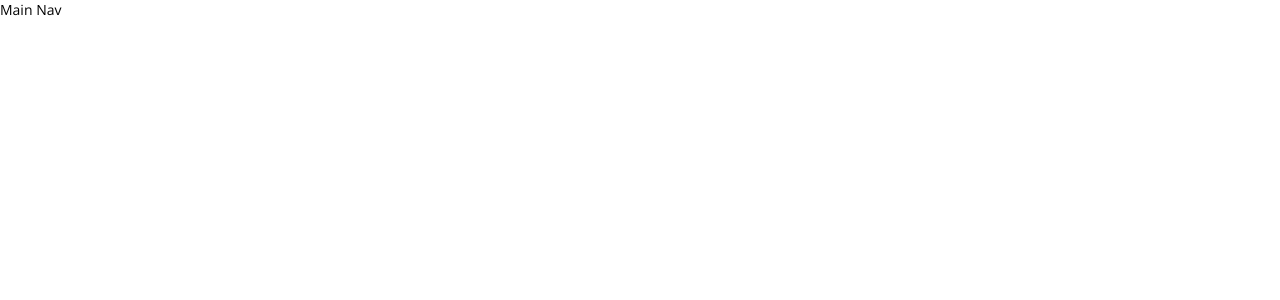
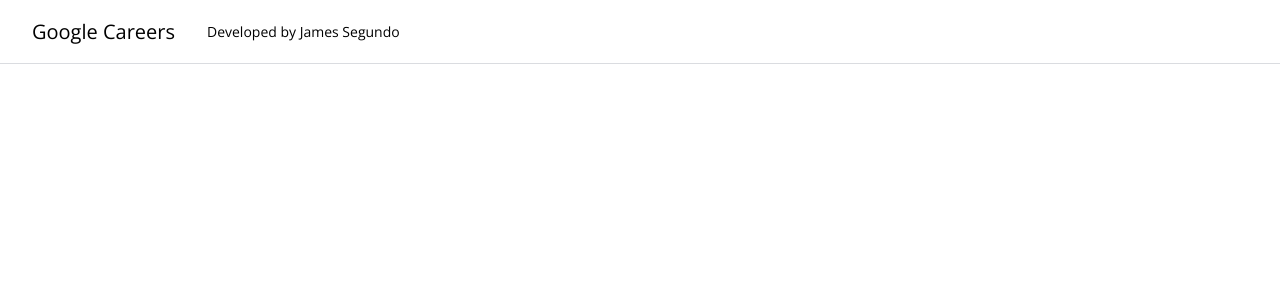
Before and after one commit to ScottBoomxx/google-careers-clone, a Vue app: page / in a window 1280 px wide. Shown: the top 300 px of the page. Built offline with nearby package versions, Linux system fonts and the light colour scheme.

Commit message:
added styling to MainNav component

```diff
--- a/src/components/MainNav.vue
+++ b/src/components/MainNav.vue
@@ -1,7 +1,29 @@
 <template>
-  <header class="w-full text-sm">Main Nav</header>
+  <header class="w-full text-sm">
+    <div class="fixed top-0 left-0 w-full h-16 bg-white">
+      <div
+        class="flex flex-nowrap h-full px-8 mx-auto border-b border-soli border-brand-gray-1"
+      >
+        <a href="/" class="flex items-center h-full text-xl">{{ company }}</a>
+        <h2 class="flex items-center h-full ml-8">
+          Developed by {{ author.firstName }} {{ author.lastName }}
+        </h2>
+      </div>
+    </div>
+  </header>
 </template>
 
 <script>
-export default { name: "MainNav" };
+export default {
+  name: "MainNav",
+  data() {
+    return {
+      company: "Google Careers",
+      author: {
+        firstName: "James",
+        lastName: "Segundo",
+      },
+    };
+  },
+};
 </script>
--- a/src/playground.js
+++ b/src/playground.js
@@ -1,4 +1,18 @@
-const fruits = ["Apple", "Banana", "Orange"];
-const vegetables = ["Cucumber", "Radish"];
+// const fruits = ["Apple", "Banana", "Orange"];
+// const vegetables = ["Cucumber", "Radish"];
 
-console.log([...fruits, ...vegetables]);
+// console.log([...fruits, ...vegetables]);
+
+const developer = {
+  salary: 10000,
+  experience: 4.5,
+  techStack: ["Vue", "HTML", "CSS"],
+  lookingForWork: true,
+  doubleSalary() {
+    this.salary = this.salary * 2;
+    this.lookingForWork = false;
+  },
+};
+developer.doubleSalary();
+console.log(developer.salary);
+console.log(developer.lookingForWork);
```
